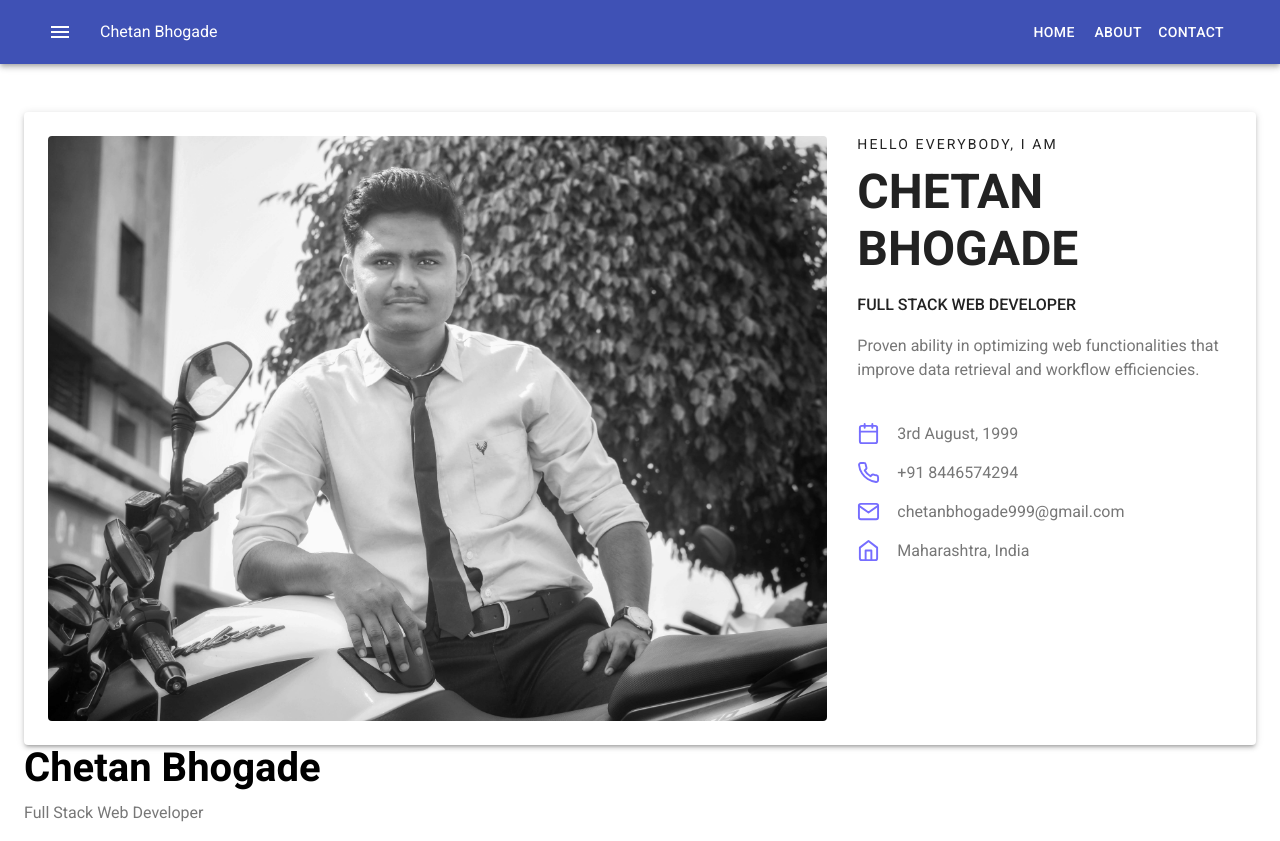
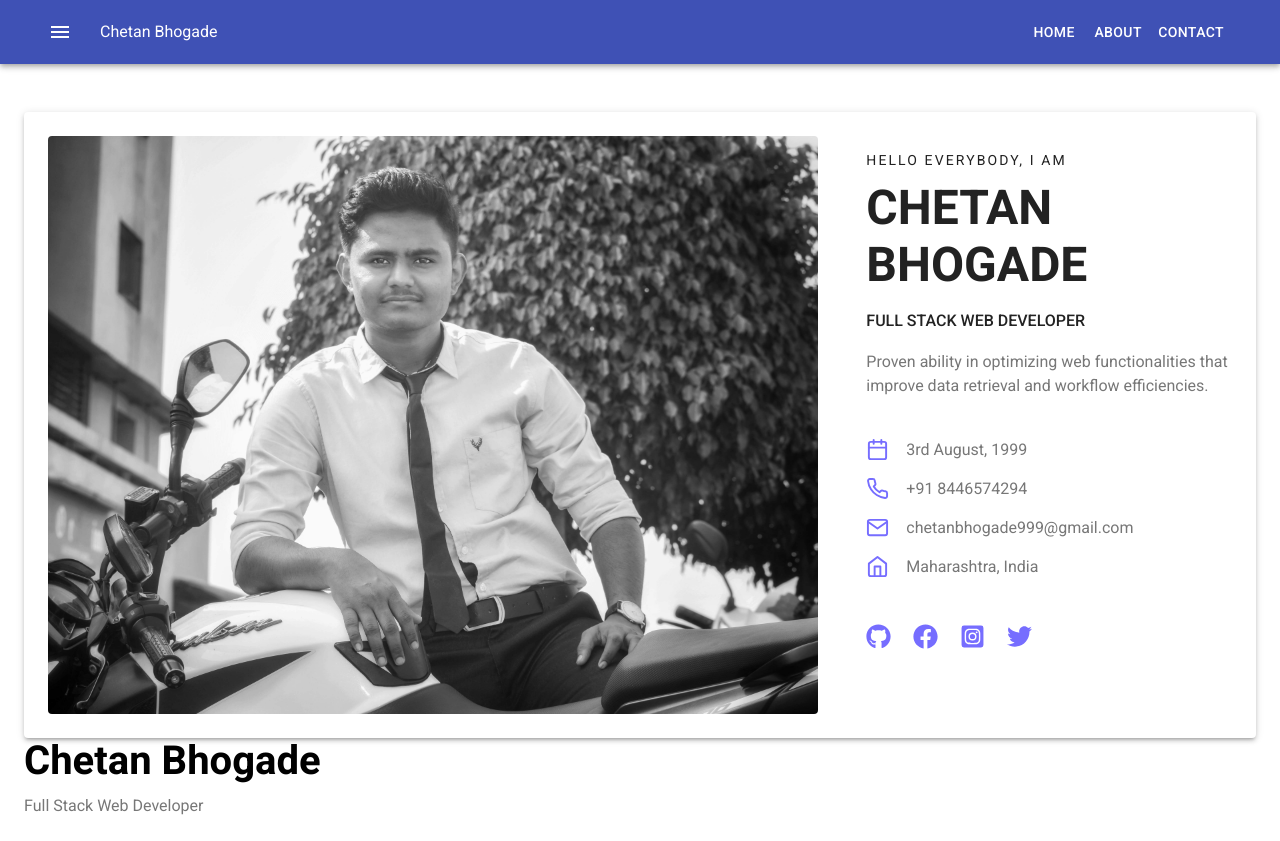
Before and after one commit to ChetanBhogade/portfolio, a React (Create React App) app: page / in a window 1280 px wide. Built offline with nearby package versions, Linux system fonts and the light colour scheme.

Commit message:
adding social links into the banner section

```diff
--- /dev/null
+++ b/src/Components/SocialIcons.css
@@ -0,0 +1,8 @@
+.personal-social {
+    margin-top: 45px !important;
+}
+
+.personal-social li {
+    display: inline-block;
+    margin-right: 7px;
+}
--- /dev/null
+++ b/src/Components/SocialIcons.js
@@ -0,0 +1,54 @@
+import React from "react";
+import {
+  FaGithub,
+  FaFacebook,
+  FaTwitter,
+  FaInstagramSquare,
+} from "react-icons/fa";
+
+import "./SocialIcons.css";
+
+function SocialIcons(props) {
+  return (
+    <ul className="personal-social list">
+      <li>
+        <a
+          href="https://github.com/ChetanBhogade"
+          rel="noopener noreferrer"
+          target="_blank"
+        >
+          <FaGithub size={props.size} />
+        </a>
+      </li>
+      <li>
+        <a
+          href="https://www.facebook.com/chetan.bhogade.3/"
+          rel="noopener noreferrer"
+          target="_blank"
+        >
+          <FaFacebook size={props.size} />
+        </a>
+      </li>
+      <li>
+        <a
+          href="https://www.instagram.com/chetan_bhogade/"
+          rel="noopener noreferrer"
+          target="_blank"
+        >
+          <FaInstagramSquare size={props.size} />
+        </a>
+      </li>
+      <li>
+        <a
+          href="https://twitter.com/BhogadeChetan"
+          rel="noopener noreferrer"
+          target="_blank"
+        >
+          <FaTwitter size={props.size} />
+        </a>
+      </li>
+    </ul>
+  );
+}
+
+export default SocialIcons;
--- a/src/Containers/Banner.js
+++ b/src/Containers/Banner.js
@@ -5,16 +5,17 @@ import Img from "../Assets/ChetanBhogade.jpg";
 import { FiCalendar, FiPhone, FiMail, FiHome } from "react-icons/fi";
 
 import "./Banner.css";
+import SocialIcons from "../Components/SocialIcons";
 
 function Banner() {
   return (
     <div className="mt-5">
       <Paper elevation={3} className="p-4">
         <Row>
-          <Col lg="8" sm="12" className="mx-auto">
+          <Col lg="8" md="12" sm="12" className="mx-auto pr-4">
             <Image src={Img} style={{ width: "100%" }} rounded />
           </Col>
-          <Col lg="4" sm="12" className="personal-text">
+          <Col lg="4" md="12" sm="12" className="personal-text mt-3 pl-4">
             <h6>Hello Everybody, I am </h6>
             <h3>Chetan Bhogade</h3>
             <h4>Full Stack Web Developer</h4>
@@ -48,6 +49,8 @@ function Banner() {
                 </a>
               </li>
             </ul>
+
+            <SocialIcons size="25" />
           </Col>
         </Row>
       </Paper>
```
